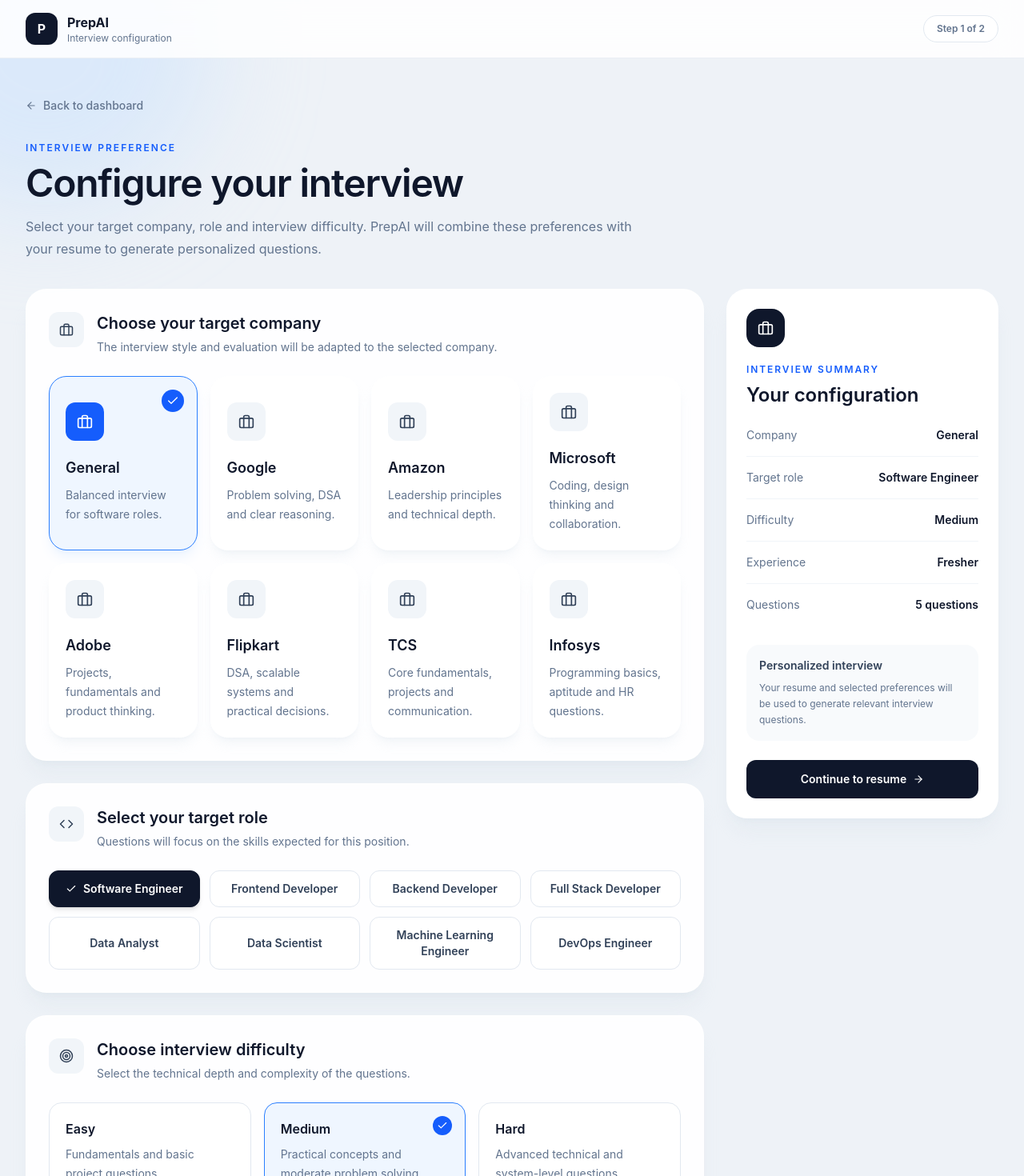
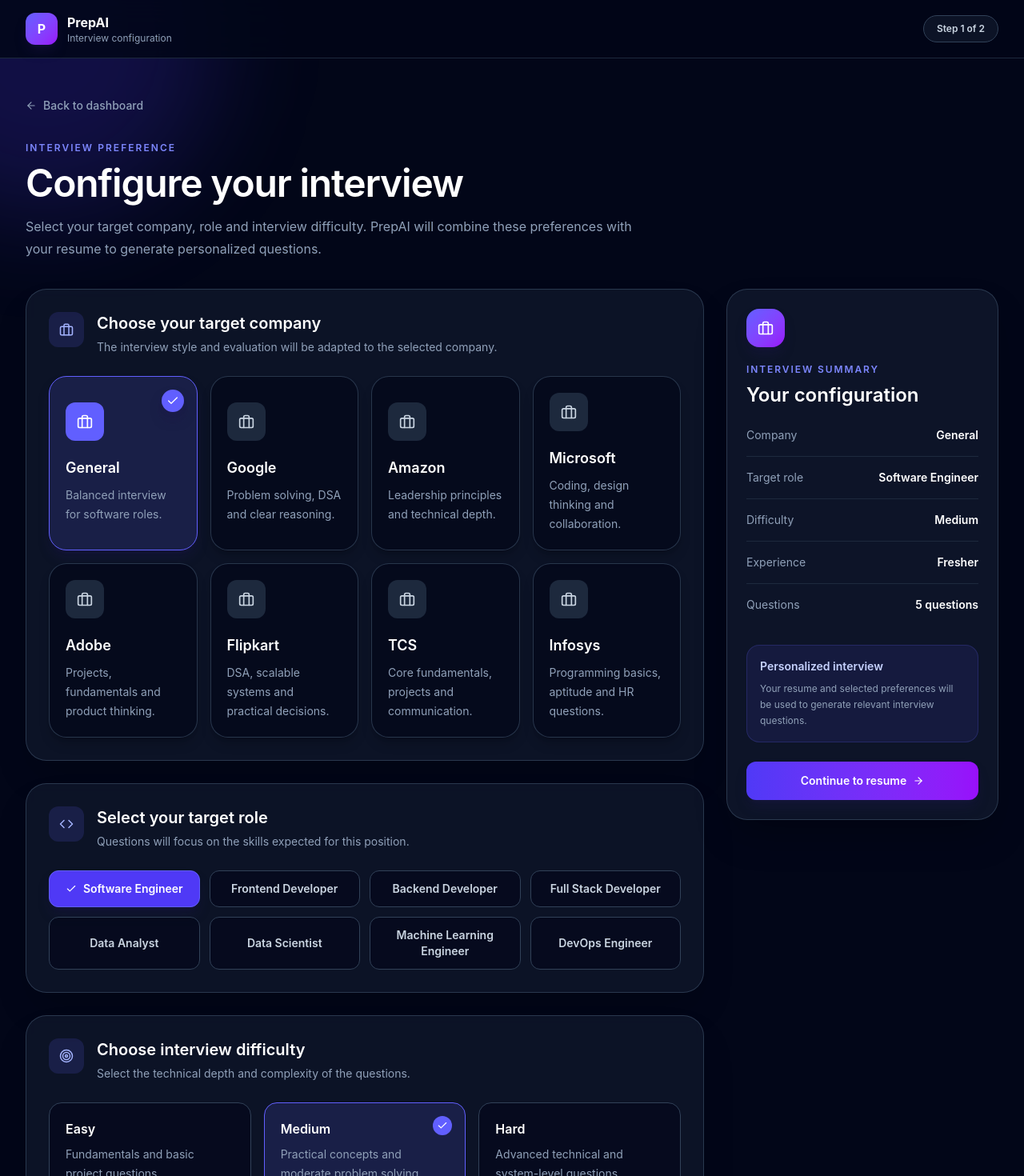
Before and after one commit to souvik835217-byte/PrepAI, a React (Vite) app in the folder client/: page /company-selection in a window 1280 px wide. Shown: the top 1470 px of the page at 80% size. Built offline with nearby package versions, Linux system fonts and the light colour scheme; no server answers; sample sign-in values are in the browser's storage.

Commit message:
Redesign interview configuration page

```diff
--- a/client/src/pages/CompanySelection.jsx
+++ b/client/src/pages/CompanySelection.jsx
@@ -156,32 +156,32 @@
   };
 
   return (
-    <div className="relative min-h-screen overflow-hidden bg-[#eef2f7] text-slate-900">
-      <div className="pointer-events-none absolute -left-40 -top-40 h-[430px] w-[430px] rounded-full bg-blue-200/40 blur-3xl" />
+    <div className="relative min-h-screen overflow-hidden bg-slate-950 text-white">
+      <div className="pointer-events-none absolute -left-40 -top-40 h-[430px] w-[430px] rounded-full bg-indigo-600/20 blur-3xl" />
 
-      <div className="pointer-events-none absolute -bottom-40 -right-32 h-[480px] w-[480px] rounded-full bg-indigo-200/35 blur-3xl" />
+      <div className="pointer-events-none absolute -bottom-40 -right-32 h-[480px] w-[480px] rounded-full bg-purple-600/15 blur-3xl" />
 
-      <header className="relative z-20 border-b border-slate-200/70 bg-white/85 backdrop-blur-xl">
+      <header className="relative z-20 border-b border-slate-800 bg-slate-950/85 backdrop-blur-xl">
         <div className="mx-auto flex max-w-7xl items-center justify-between px-5 py-4 sm:px-8">
           <button
             type="button"
             onClick={() => navigate("/dashboard")}
             className="flex items-center gap-3"
           >
-            <div className="flex h-10 w-10 items-center justify-center rounded-xl bg-slate-900 font-bold text-white">
+            <div className="flex h-10 w-10 items-center justify-center rounded-xl bg-gradient-to-br from-indigo-500 to-purple-600 font-bold text-white shadow-lg shadow-indigo-950/40">
               P
             </div>
 
             <div className="text-left">
               <p className="font-bold">PrepAI</p>
 
-              <p className="text-xs text-slate-500">
+              <p className="text-xs text-slate-400">
                 Interview configuration
               </p>
             </div>
           </button>
 
-          <div className="hidden rounded-full border border-slate-200 bg-white px-4 py-2 text-xs font-semibold text-slate-500 sm:block">
+          <div className="hidden rounded-full border border-slate-700 bg-slate-900/80 px-4 py-2 text-xs font-semibold text-slate-300 sm:block">
             Step 1 of 2
           </div>
         </div>
@@ -191,14 +191,14 @@
         <button
           type="button"
           onClick={() => navigate("/dashboard")}
-          className="inline-flex items-center gap-2 text-sm font-medium text-slate-500 transition hover:text-slate-900"
+          className="inline-flex items-center gap-2 text-sm font-medium text-slate-400 transition hover:text-white"
         >
           <FiArrowLeft />
           Back to dashboard
         </button>
 
         <div className="mt-8 max-w-3xl">
-          <p className="text-xs font-semibold uppercase tracking-[0.17em] text-blue-600">
+          <p className="text-xs font-semibold uppercase tracking-[0.17em] text-indigo-400">
             Interview preference
           </p>
 
@@ -206,7 +206,7 @@
             Configure your interview
           </h1>
 
-          <p className="mt-4 text-sm leading-7 text-slate-500 sm:text-base">
+          <p className="mt-4 text-sm leading-7 text-slate-400 sm:text-base">
             Select your target company, role and interview
             difficulty. PrepAI will combine these preferences
             with your resume to generate personalized questions.
@@ -214,7 +214,7 @@
         </div>
 
         {error && (
-          <div className="mt-7 rounded-2xl border border-red-200 bg-red-50 px-5 py-4 text-sm font-medium text-red-700">
+          <div className="mt-7 rounded-2xl border border-red-500/30 bg-red-500/10 px-5 py-4 text-sm font-medium text-red-300">
             {error}
           </div>
         )}
@@ -240,14 +240,14 @@
                         setSelectedCompany(company.name);
                         setError("");
                       }}
-                      className={`relative rounded-[22px] border p-5 text-left shadow-lg transition ${
+                      className={`relative rounded-[22px] border p-5 text-left shadow-lg transition duration-200 ${
                         isSelected
-                          ? "border-blue-500 bg-blue-50 shadow-blue-200/30"
-                          : "border-white/80 bg-white/90 shadow-slate-300/20 hover:-translate-y-1 hover:border-blue-200"
+                          ? "border-indigo-500 bg-indigo-500/15 shadow-indigo-950/40"
+                          : "border-slate-700/80 bg-slate-950/60 shadow-black/20 hover:-translate-y-1 hover:border-indigo-500/60 hover:bg-slate-800/80"
                       }`}
                     >
                       {isSelected && (
-                        <div className="absolute right-4 top-4 flex h-7 w-7 items-center justify-center rounded-full bg-blue-600 text-white">
+                        <div className="absolute right-4 top-4 flex h-7 w-7 items-center justify-center rounded-full bg-indigo-500 text-white shadow-lg shadow-indigo-950/50">
                           <FiCheck />
                         </div>
                       )}
@@ -255,8 +255,8 @@
                       <div
                         className={`flex h-12 w-12 items-center justify-center rounded-xl text-xl ${
                           isSelected
-                            ? "bg-blue-600 text-white"
-                            : "bg-slate-100 text-slate-700"
+                            ? "bg-indigo-500 text-white"
+                            : "bg-slate-800 text-slate-300"
                         }`}
                       >
                         <FiBriefcase />
@@ -266,7 +266,7 @@
                         {company.name}
                       </h2>
 
-                      <p className="mt-2 text-sm leading-6 text-slate-500">
+                      <p className="mt-2 text-sm leading-6 text-slate-400">
                         {company.description}
                       </p>
                     </button>
@@ -316,12 +316,12 @@
                       }
                       className={`relative rounded-2xl border p-5 text-left transition ${
                         isSelected
-                          ? "border-blue-500 bg-blue-50"
-                          : "border-slate-200 bg-white hover:border-blue-300 hover:bg-blue-50/40"
+                          ? "border-indigo-500 bg-indigo-500/15"
+                          : "border-slate-700 bg-slate-950/60 hover:border-indigo-500/60 hover:bg-slate-800"
                       }`}
                     >
                       {isSelected && (
-                        <div className="absolute right-4 top-4 flex h-6 w-6 items-center justify-center rounded-full bg-blue-600 text-sm text-white">
+                        <div className="absolute right-4 top-4 flex h-6 w-6 items-center justify-center rounded-full bg-indigo-500 text-sm text-white">
                           <FiCheck />
                         </div>
                       )}
@@ -330,7 +330,7 @@
                         {level.name}
                       </p>
 
-                      <p className="mt-2 pr-5 text-sm leading-6 text-slate-500">
+                      <p className="mt-2 pr-5 text-sm leading-6 text-slate-400">
                         {level.description}
                       </p>
                     </button>
@@ -382,12 +382,12 @@
 
           {/* Summary */}
           <aside>
-            <div className="rounded-[26px] border border-white/80 bg-white/95 p-6 shadow-xl shadow-slate-300/20 xl:sticky xl:top-8">
-              <div className="flex h-12 w-12 items-center justify-center rounded-2xl bg-slate-900 text-xl text-white">
+            <div className="rounded-[26px] border border-slate-700/80 bg-slate-900/90 p-6 shadow-2xl shadow-black/30 backdrop-blur xl:sticky xl:top-8">
+              <div className="flex h-12 w-12 items-center justify-center rounded-2xl bg-gradient-to-br from-indigo-500 to-purple-600 text-xl text-white shadow-lg shadow-indigo-950/40">
                 <FiBriefcase />
               </div>
 
-              <p className="mt-5 text-xs font-semibold uppercase tracking-[0.16em] text-blue-600">
+              <p className="mt-5 text-xs font-semibold uppercase tracking-[0.16em] text-indigo-400">
                 Interview summary
               </p>
 
@@ -395,7 +395,7 @@
                 Your configuration
               </h2>
 
-              <div className="mt-6 divide-y divide-slate-100">
+              <div className="mt-6 divide-y divide-slate-800">
                 <SummaryRow
                   label="Company"
                   value={selectedCompany}
@@ -422,12 +422,12 @@
                 />
               </div>
 
-              <div className="mt-6 rounded-2xl bg-slate-50 p-4">
-                <p className="text-sm font-semibold text-slate-700">
+              <div className="mt-6 rounded-2xl border border-indigo-500/20 bg-indigo-500/10 p-4">
+                <p className="text-sm font-semibold text-indigo-200">
                   Personalized interview
                 </p>
 
-                <p className="mt-2 text-xs leading-5 text-slate-500">
+                <p className="mt-2 text-xs leading-5 text-slate-400">
                   Your resume and selected preferences will be
                   used to generate relevant interview questions.
                 </p>
@@ -436,7 +436,7 @@
               <button
                 type="button"
                 onClick={continueToResume}
-                className="mt-6 inline-flex w-full items-center justify-center gap-2 rounded-xl bg-slate-900 px-6 py-3.5 text-sm font-semibold text-white transition hover:bg-blue-700"
+                className="mt-6 inline-flex w-full items-center justify-center gap-2 rounded-xl bg-gradient-to-r from-indigo-600 to-purple-600 px-6 py-3.5 text-sm font-semibold text-white shadow-lg shadow-indigo-950/40 transition hover:from-indigo-500 hover:to-purple-500"
               >
                 Continue to resume
                 <FiArrowRight />
@@ -456,9 +456,9 @@
   children,
 }) => {
   return (
-    <section className="rounded-[26px] border border-white/80 bg-white/90 p-5 shadow-xl shadow-slate-300/20 sm:p-7">
+    <section className="rounded-[26px] border border-slate-700/80 bg-slate-900/80 p-5 shadow-2xl shadow-black/20 backdrop-blur sm:p-7">
       <div className="mb-6 flex items-start gap-4">
-        <div className="flex h-11 w-11 shrink-0 items-center justify-center rounded-xl bg-slate-100 text-lg text-slate-700">
+        <div className="flex h-11 w-11 shrink-0 items-center justify-center rounded-xl bg-indigo-500/15 text-lg text-indigo-300">
           {icon}
         </div>
 
@@ -467,7 +467,7 @@
             {title}
           </h2>
 
-          <p className="mt-1 text-sm leading-6 text-slate-500">
+          <p className="mt-1 text-sm leading-6 text-slate-400">
             {description}
           </p>
         </div>
@@ -489,8 +489,8 @@
       onClick={onClick}
       className={`relative rounded-xl border px-4 py-3 text-sm font-semibold transition ${
         active
-          ? "border-slate-900 bg-slate-900 text-white shadow-md"
-          : "border-slate-200 bg-white text-slate-700 hover:border-blue-300 hover:bg-blue-50"
+          ? "border-indigo-500 bg-indigo-600 text-white shadow-lg shadow-indigo-950/40"
+          : "border-slate-700 bg-slate-950/60 text-slate-300 hover:border-indigo-500/60 hover:bg-slate-800 hover:text-white"
       }`}
     >
       <span className="flex items-center justify-center gap-2">
@@ -504,11 +504,11 @@
 const SummaryRow = ({ label, value }) => {
   return (
     <div className="flex items-start justify-between gap-5 py-4 first:pt-0">
-      <span className="text-sm text-slate-500">
+      <span className="text-sm text-slate-400">
         {label}
       </span>
 
-      <span className="max-w-[170px] text-right text-sm font-semibold text-slate-900">
+      <span className="max-w-[170px] text-right text-sm font-semibold text-white">
         {value}
       </span>
     </div>
```
